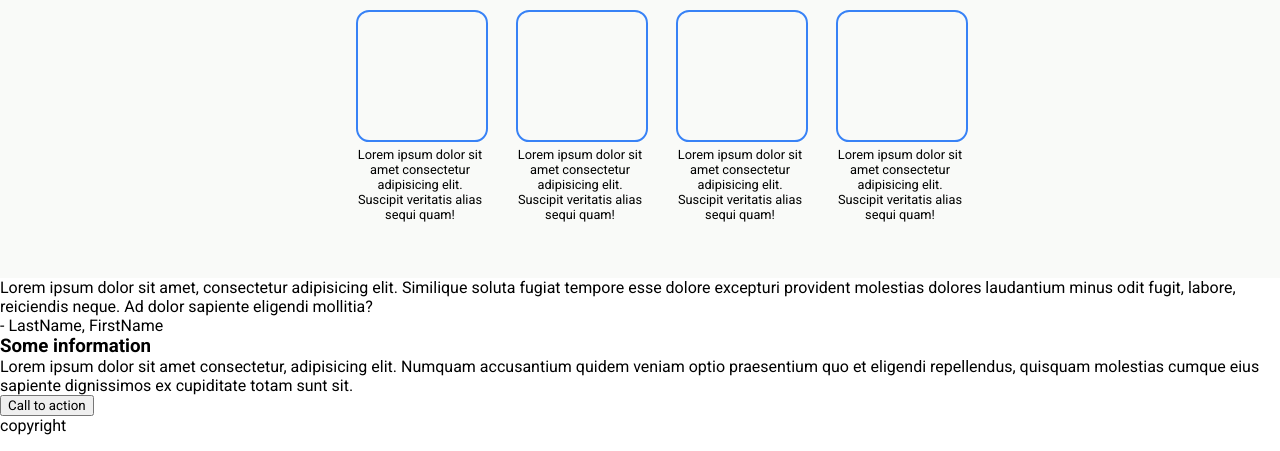
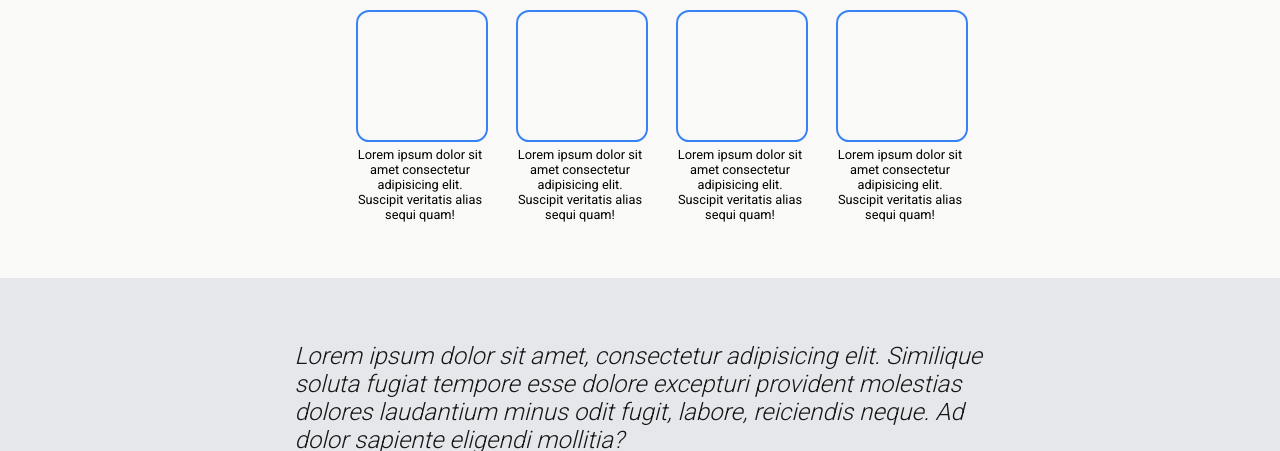
Before and after one commit to paulimmds/landing-page-top, a plain HTML site: page index.html in a window 1280 px wide. Shown: the part 495-946 px from the top of the page. Drawn offline with Linux system fonts and the light colour scheme.

Commit message:
Style Two Section

```diff
--- a/index.css
+++ b/index.css
@@ -24,8 +24,7 @@ header {
     color: var(--two);
 }
 
-header>*,
-.projects>* {
+header>*, .projects>*, .two>* {
     width: 60%;
     margin: auto;
 }
@@ -151,3 +150,25 @@ header .about-me {
     font-size: .8em;
     text-align: center;
 }
+
+/* Two Section Style */
+
+.two {
+    display: flex;
+    flex-direction: column;
+    background-color: var(--three);
+    padding: 4em;
+}
+
+.two p {
+    font-size: 1.5em;
+    font-style: italic;
+    font-weight: 300;
+    opacity: .9;
+}
+
+.two span {
+    text-align: end;
+    font-weight: 500;
+    font-size: 1em;
+}
```
